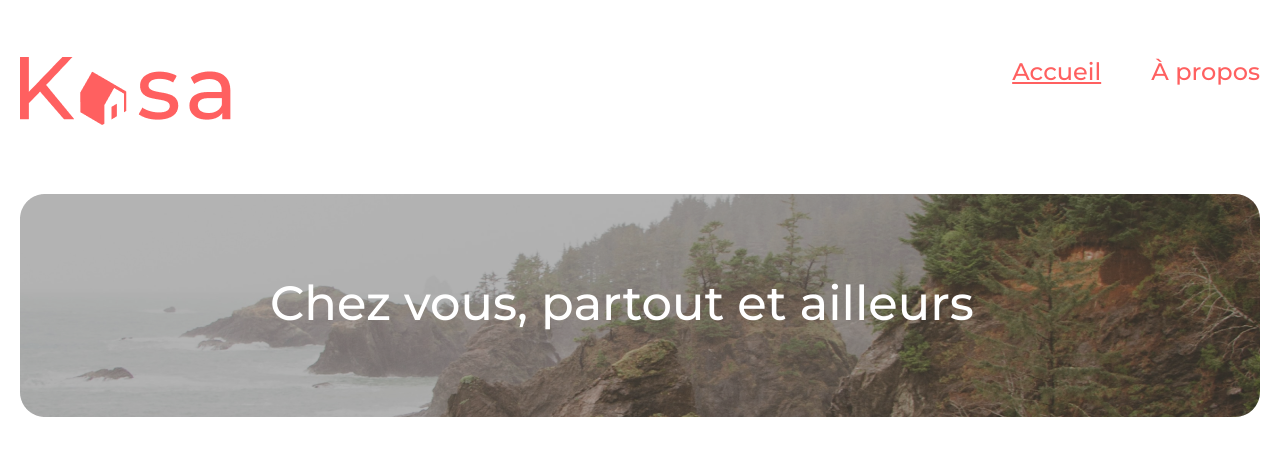
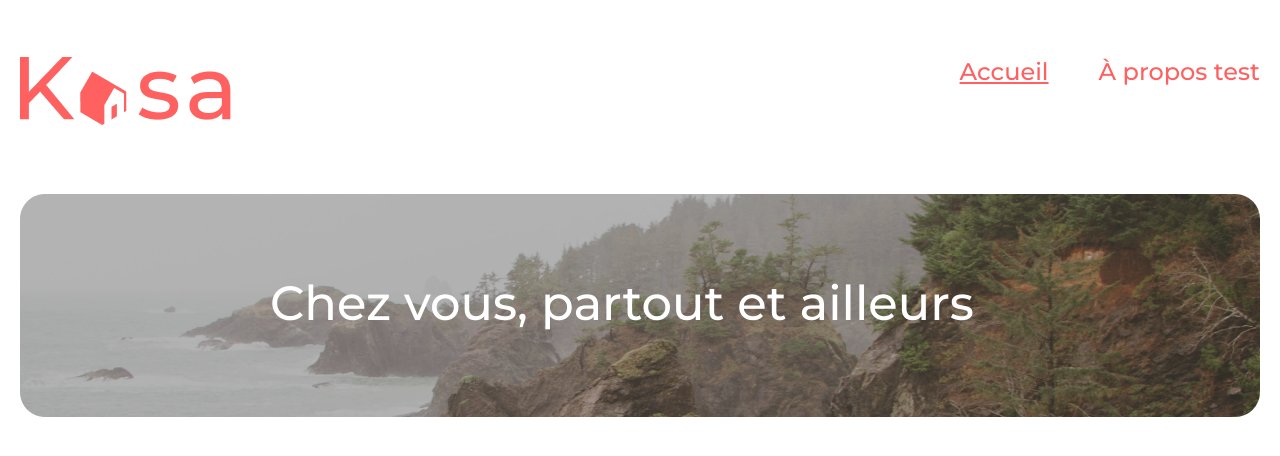
Before and after one commit to Adeleadbe/Projet-7-Kasa, a React (Create React App) app: page / in a window 1280 px wide. Shown: the top 456 px of the page. Built offline with nearby package versions, Linux system fonts and the light colour scheme.

Commit message:
Update Banner.js

```diff
--- a/src/components/Banner.js
+++ b/src/components/Banner.js
@@ -11,7 +11,7 @@ export default function Banner() {
         <img src={logo} alt="Kasa" className="banner__logo" />
         <nav>
           <Link to="/">Accueil</Link>
-          <Link to="/About">À propos</Link>
+          <Link to="/About">À propos test</Link>
         </nav>
       </div>
       <div className="banner__slogan">
```
